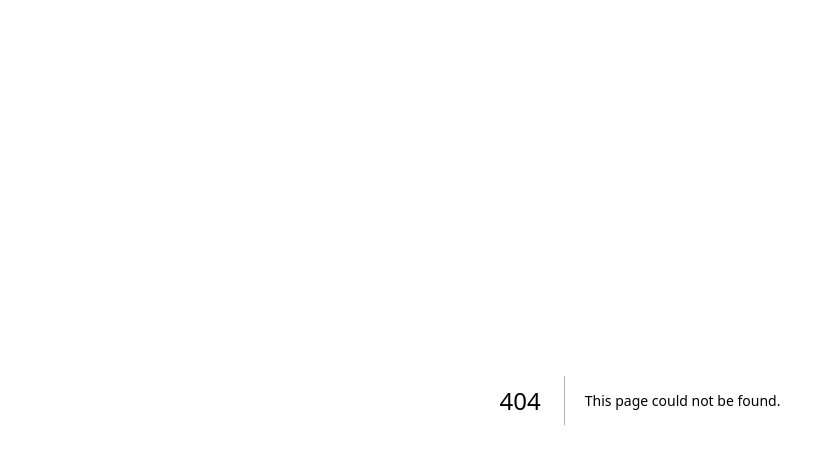
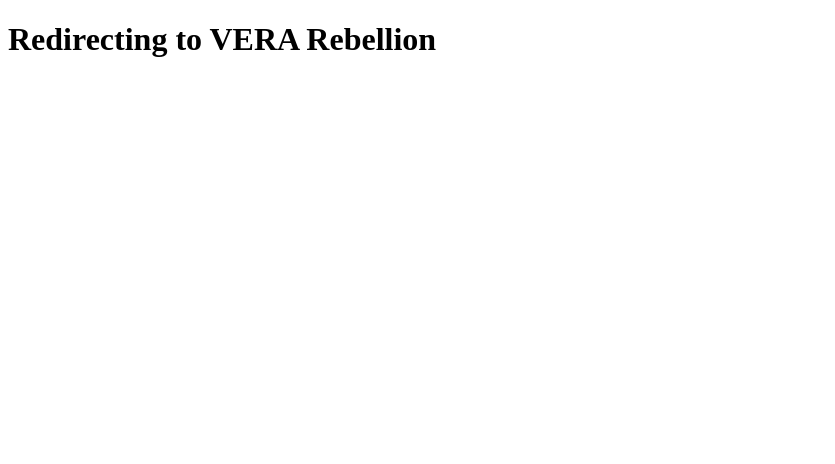
Before and after one commit to NaelShichida/frame-tutorial, a Next.js app: page /video in a window 1280 px wide. Before the commit this address had no page. Shown: the top 464 px of the page, without its empty margins (0-835 px from the left). Built offline with nearby package versions, Linux system fonts and the light colour scheme.

Commit message:
added video directory

```diff
--- /dev/null
+++ b/app/video/page.tsx
@@ -0,0 +1,7 @@
+export default function Page() {
+    return (
+      <>
+        <h1>Redirecting to VERA Rebellion</h1>
+      </>
+    );
+  }
```
